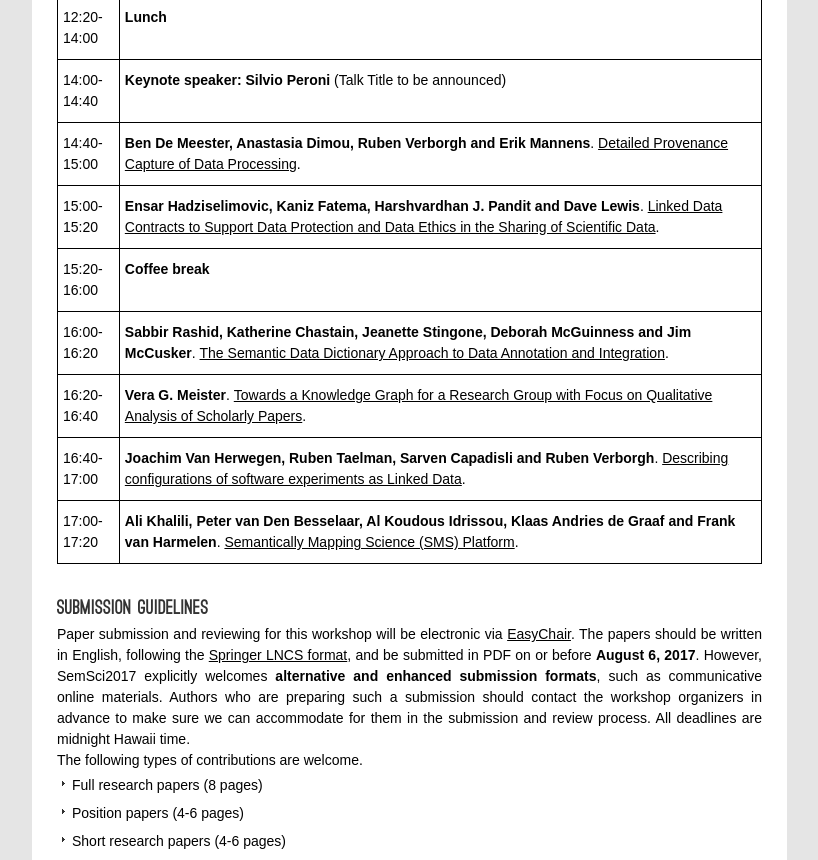
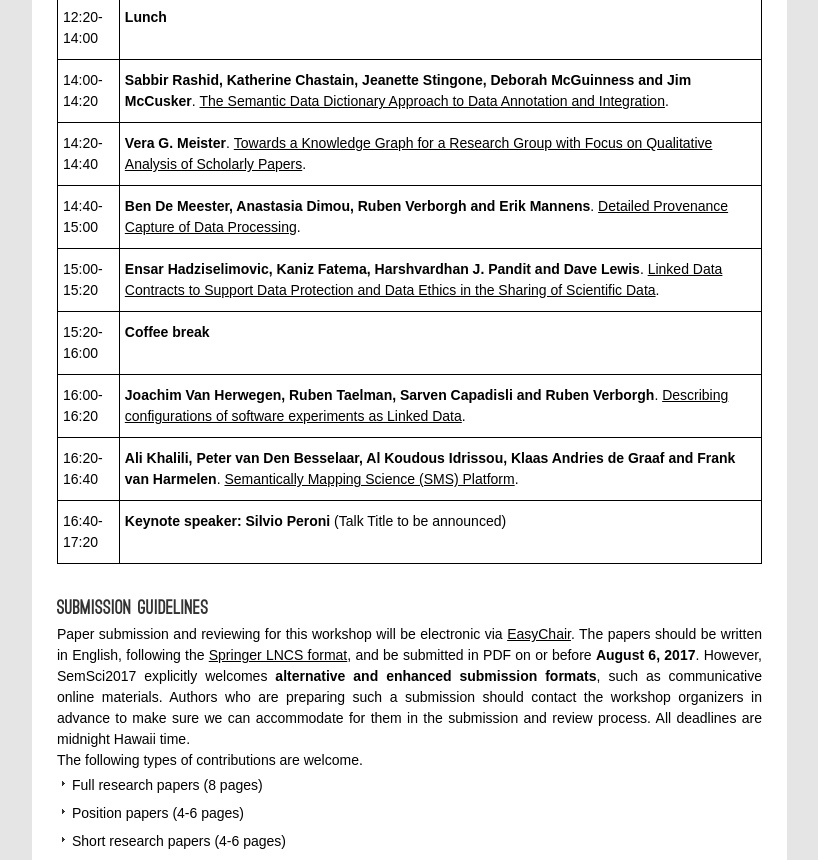
Before and after one commit to semSci/semSci2017, a plain HTML site: page index.html in a window 1280 px wide. Shown: the part 1792-2652 px from the top of the page, without its empty margins (338-1156 px from the left). Drawn offline with Linux system fonts and the light colour scheme.

Commit message:
updated schedule

```diff
--- a/index.html
+++ b/index.html
@@ -140,8 +140,13 @@
     <td class="tg-yw4l"><strong>Lunch</strong></td>
   </tr>
   <tr>
-    <td class="tg-yw4l">14:00-14:40</td>
-    <td class="tg-yw4l"><strong>Keynote speaker: Silvio Peroni</strong> (Talk Title to be announced)</td>
+    <td class="tg-yw4l">14:00-14:20</td>
+    <td class="tg-yw4l"><strong>Sabbir Rashid, Katherine Chastain, Jeanette Stingone, Deborah McGuinness and Jim McCusker</strong>. <a href="http://ceur-ws.org/Vol-1931/paper-07.pdf">The Semantic Data Dictionary Approach to Data Annotation and Integration</a>.</td>
+
+  </tr>
+  <tr>
+    <td class="tg-yw4l">14:20-14:40</td>
+    <td class="tg-yw4l"><strong>Vera G. Meister</strong>. <a href="http://ceur-ws.org/Vol-1931/paper-10.pdf">Towards a Knowledge Graph for a Research Group with Focus on Qualitative Analysis of Scholarly Papers</a>.</td>
   </tr>
   <tr>
     <td class="tg-yw4l">14:40-15:00</td>
@@ -157,20 +162,17 @@
   </tr>
   <tr>
     <td class="tg-yw4l">16:00-16:20</td>
-    <td class="tg-yw4l"><strong>Sabbir Rashid, Katherine Chastain, Jeanette Stingone, Deborah McGuinness and Jim McCusker</strong>. <a href="http://ceur-ws.org/Vol-1931/paper-07.pdf">The Semantic Data Dictionary Approach to Data Annotation and Integration</a>.</td>
+    <td class="tg-yw4l"><strong>Joachim Van Herwegen, Ruben Taelman, Sarven Capadisli and Ruben Verborgh</strong>. <a href="http://ceur-ws.org/Vol-1931/paper-04.pdf">Describing configurations of software experiments as Linked Data</a>.</td>
   </tr>
   <tr>
     <td class="tg-yw4l">16:20-16:40</td>
-    <td class="tg-yw4l"><strong>Vera G. Meister</strong>. <a href="http://ceur-ws.org/Vol-1931/paper-10.pdf">Towards a Knowledge Graph for a Research Group with Focus on Qualitative Analysis of Scholarly Papers</a>.</td>
+    <td class="tg-yw4l"><strong>Ali Khalili, Peter van Den Besselaar, Al Koudous Idrissou, Klaas Andries de Graaf and Frank van Harmelen</strong>. <a href="http://ceur-ws.org/Vol-1931/paper-01.pdf">Semantically Mapping Science (SMS) Platform</a>.</td>
   </tr>
   <tr>
-    <td class="tg-yw4l">16:40-17:00</td>
-    <td class="tg-yw4l"><strong>Joachim Van Herwegen, Ruben Taelman, Sarven Capadisli and Ruben Verborgh</strong>. <a href="http://ceur-ws.org/Vol-1931/paper-04.pdf">Describing configurations of software experiments as Linked Data</a>.</td>
+    <td class="tg-yw4l">16:40-17:20</td>
+    <td class="tg-yw4l"><strong>Keynote speaker: Silvio Peroni</strong> (Talk Title to be announced)</td>
   </tr>
-  <tr>
-    <td class="tg-yw4l">17:00-17:20</td>
-    <td class="tg-yw4l"><strong>Ali Khalili, Peter van Den Besselaar, Al Koudous Idrissou, Klaas Andries de Graaf and Frank van Harmelen</strong>. <a href="http://ceur-ws.org/Vol-1931/paper-01.pdf">Semantically Mapping Science (SMS) Platform</a>.</td>
-  </tr>
+
 </table>
 
 <div class="clear"> </div>
```
